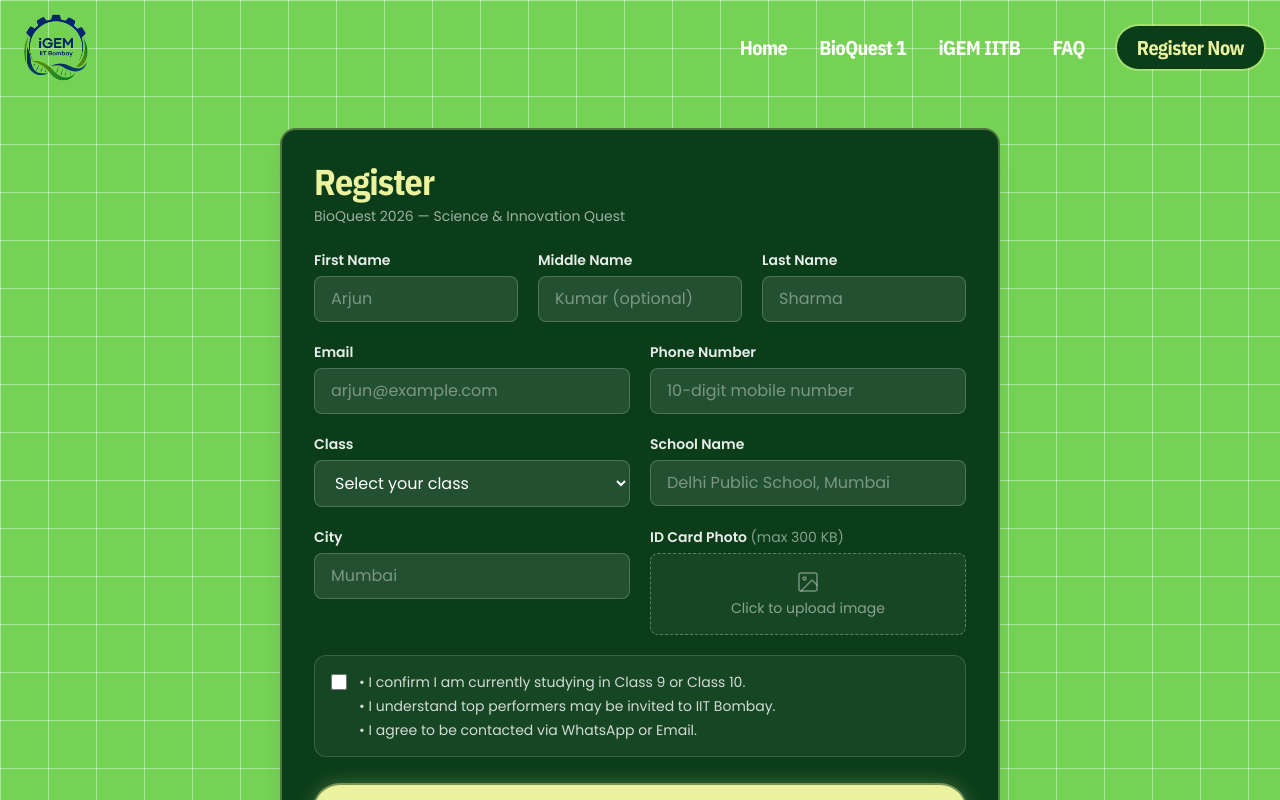
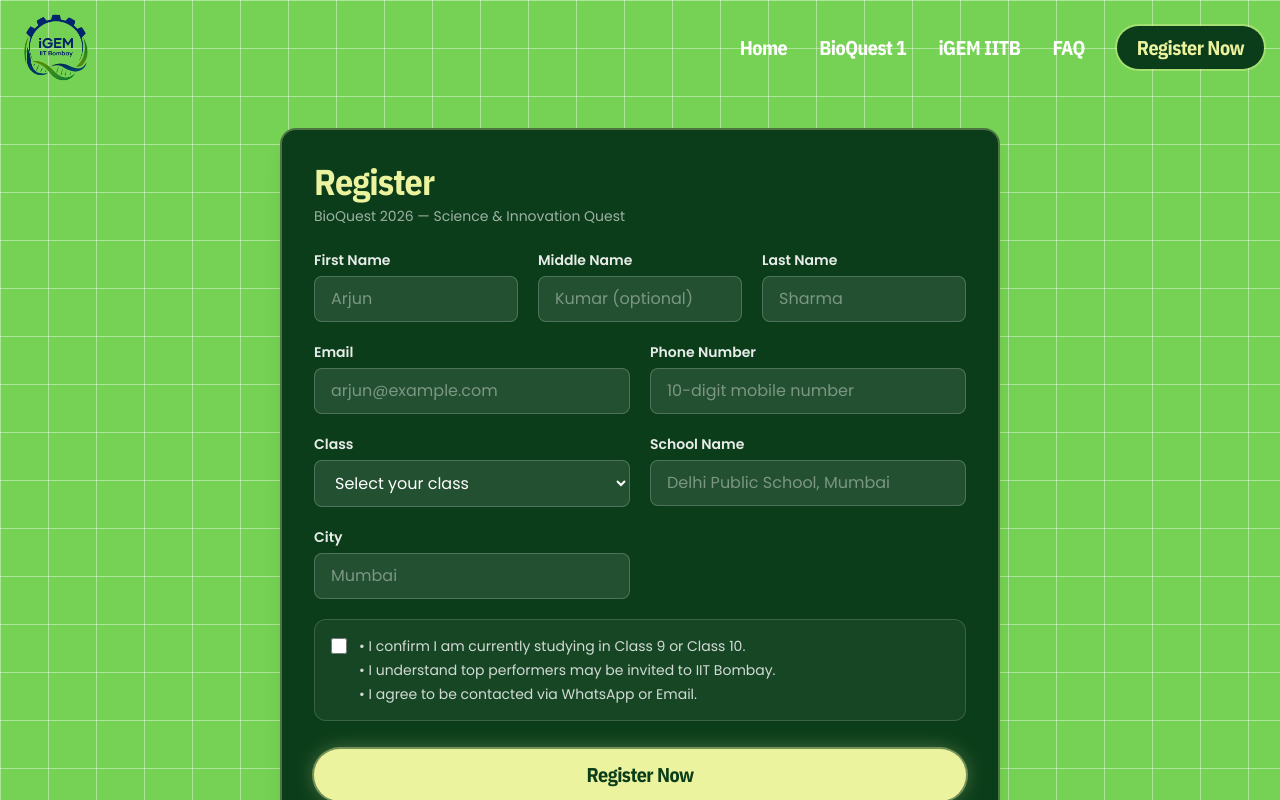
Before and after one commit to SagnikDey1503/bioquest2026, a Next.js app: page /register in a window 1280 px wide. Shown: the top 800 px of the page. Built offline with nearby package versions, Linux system fonts and the light colour scheme.

Commit message:
id field rmeoved

```diff
--- a/app/api/register/route.ts
+++ b/app/api/register/route.ts
@@ -50,7 +50,6 @@
   const school     = (fd.get("school")     as string | null)?.trim() ?? "";
   const city       = (fd.get("city")       as string | null)?.trim() ?? "";
   const confirmed  = fd.get("confirmed") === "true";
-  const photoFile  = fd.get("idPhoto") as File | null;
 
   if (firstName.length < 2)
     return Response.json({ detail: "First name must be at least 2 characters." }, { status: 400 });
@@ -74,24 +73,16 @@
   if (!city)
     return Response.json({ detail: "City is required." }, { status: 400 });
 
-  if (!photoFile || photoFile.size === 0)
-    return Response.json({ detail: "ID card photo is required." }, { status: 400 });
-
-  if (photoFile.size > 300 * 1024)
-    return Response.json({ detail: "ID card photo must be under 300 KB." }, { status: 400 });
-
   if (!confirmed)
     return Response.json({ detail: "You must accept the confirmation." }, { status: 400 });
-
-  const photoBuffer = Buffer.from(await photoFile.arrayBuffer());
 
   try {
     await ensureTable();
     await pool.query(
       `INSERT INTO registrations
-        (first_name, middle_name, last_name, email, phone, grade, school, city, id_photo, confirmed)
-       VALUES ($1,$2,$3,$4,$5,$6,$7,$8,$9,$10)`,
-      [firstName, middleName, lastName, email.toLowerCase(), digits, grade, school, city, photoBuffer, true]
+        (first_name, middle_name, last_name, email, phone, grade, school, city, confirmed)
+       VALUES ($1,$2,$3,$4,$5,$6,$7,$8,$9)`,
+      [firstName, middleName, lastName, email.toLowerCase(), digits, grade, school, city, true]
     );
     return Response.json({ message: "Registered successfully" }, { status: 201 });
   } catch (err: unknown) {
--- a/app/register/page.tsx
+++ b/app/register/page.tsx
@@ -16,7 +16,6 @@
     firstName: "", middleName: "", lastName: "",
     email: "", phone: "", grade: "", school: "", city: "",
   });
-  const [idPhoto, setIdPhoto] = useState<File | null>(null);
   const [confirmed, setConfirmed] = useState(false);
   const [status, setStatus] = useState<"idle" | "loading" | "success" | "error">("idle");
   const [errorMsg, setErrorMsg] = useState("");
@@ -25,21 +24,15 @@
     setForm((prev) => ({ ...prev, [e.target.name]: e.target.value }));
   }
 
-  function handlePhoto(e: React.ChangeEvent<HTMLInputElement>) {
-    setIdPhoto(e.target.files?.[0] ?? null);
-  }
-
   async function handleSubmit(e: React.SyntheticEvent) {
     e.preventDefault();
     if (!confirmed) { setErrorMsg("Please accept all confirmation statements."); setStatus("error"); return; }
-    if (!idPhoto)   { setErrorMsg("Please upload your ID card photo."); setStatus("error"); return; }
 
     setStatus("loading");
     setErrorMsg("");
 
     const fd = new FormData();
     Object.entries(form).forEach(([k, v]) => fd.append(k, v));
-    fd.append("idPhoto", idPhoto);
     fd.append("confirmed", "true");
 
     try {
@@ -124,34 +117,6 @@
 
                 <Field label="School Name" name="school" type="text" value={form.school} onChange={handleChange} placeholder="Delhi Public School, Mumbai" required />
                 <Field label="City" name="city" type="text" value={form.city} onChange={handleChange} placeholder="Mumbai" required />
-
-                {/* ID Card Photo */}
-                <div className="flex flex-col gap-1.5">
-                  <label className="text-sm font-semibold text-white/90">
-                    ID Card Photo <span className="text-white/50 font-normal">(max 300 KB)</span>
-                  </label>
-                  <label className="flex cursor-pointer flex-col items-center justify-center rounded-lg border border-dashed border-white/30 bg-white/5 px-4 py-4 text-center transition hover:border-bq-cta/50 hover:bg-white/10">
-                    <input
-                      type="file"
-                      accept="image/*"
-                      onChange={handlePhoto}
-                      required
-                      className="sr-only"
-                    />
-                    {idPhoto ? (
-                      <span className="text-sm text-bq-cta">{idPhoto.name}</span>
-                    ) : (
-                      <>
-                        <svg width="24" height="24" viewBox="0 0 24 24" fill="none" stroke="currentColor" strokeWidth="1.5" strokeLinecap="round" strokeLinejoin="round" className="mb-1 text-white/40">
-                          <rect x="3" y="3" width="18" height="18" rx="2" />
-                          <circle cx="8.5" cy="8.5" r="1.5" />
-                          <polyline points="21 15 16 10 5 21" />
-                        </svg>
-                        <span className="text-sm text-white/50">Click to upload image</span>
-                      </>
-                    )}
-                  </label>
-                </div>
               </div>
 
               {/* Confirmation */}
```
